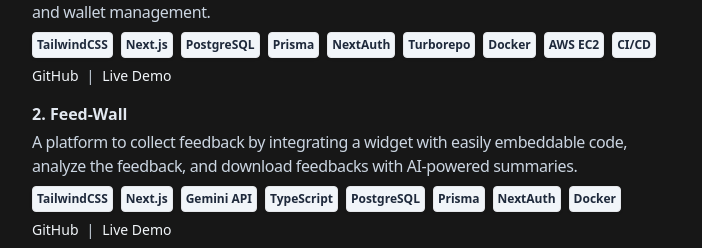
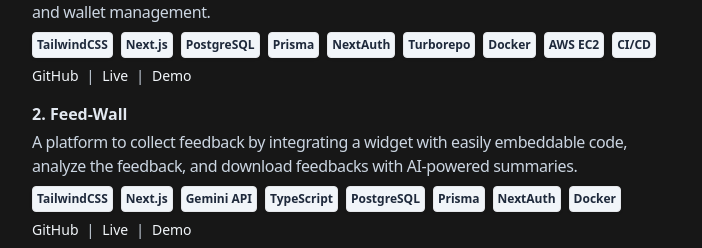
Before and after one commit to PankajKumardev/Minimal-portfolio, a Next.js app: page / in a window 1280 px wide. Shown: the part 552-800 px from the top of the page, without its empty margins (288-990 px from the left). Built offline with nearby package versions, Linux system fonts and the light colour scheme.

Commit message:
fix: add demo links for projects in Projects component

```diff
--- a/components/Projects.tsx
+++ b/components/Projects.tsx
@@ -1,4 +1,4 @@
-"use client"
+'use client';
 import { motion } from 'framer-motion';
 
 const projects = [
@@ -19,6 +19,7 @@
     ],
     github: 'https://github.com/PankajKumardev/flowpay',
     live: 'https://flowpay-one.vercel.app',
+    demo: 'https://drive.google.com/file/d/1C5EYXgttfM7UXPuQ__ytBI0Cm21jrnml/view',
   },
   {
     title: 'Feed-Wall',
@@ -36,6 +37,7 @@
     ],
     github: 'https://github.com/PankajKumardev/feedwall',
     live: 'https://feedwall.vercel.app',
+    demo: 'https://drive.google.com/file/d/1-I8RIAP4__Cu2Yxz-rTAwNUP7Y1T3AtU/view',
   },
   {
     title: 'Ui-Unify',
@@ -50,6 +52,7 @@
     ],
     github: 'https://github.com/pankajkumardev/ui-unify',
     live: 'https://ui-unify.vercel.app',
+    demo: 'https://drive.google.com/file/d/1klxRjHmezRuy9FRvQsxLL6U80oS8cd-g/view',
   },
 ];
 
@@ -99,7 +102,16 @@
                 target="_blank"
                 rel="noopener noreferrer"
               >
-                Live Demo
+                Live
+              </a>
+              <span className="mx-2">|</span>
+              <a
+                href={project.demo}
+                className="text-slate-100 hover:underline"
+                target="_blank"
+                rel="noopener noreferrer"
+              >
+                Demo
               </a>
             </div>
           </div>
```
